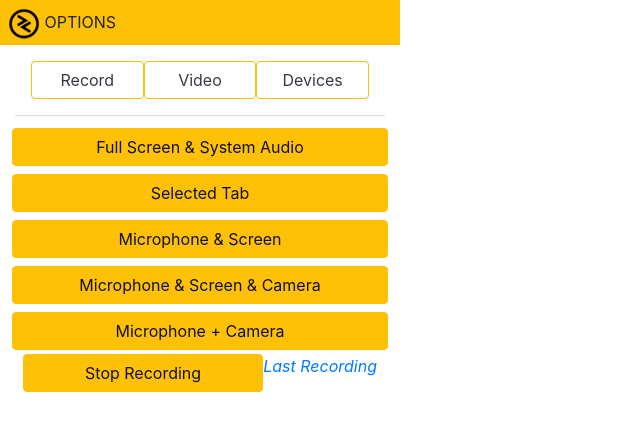
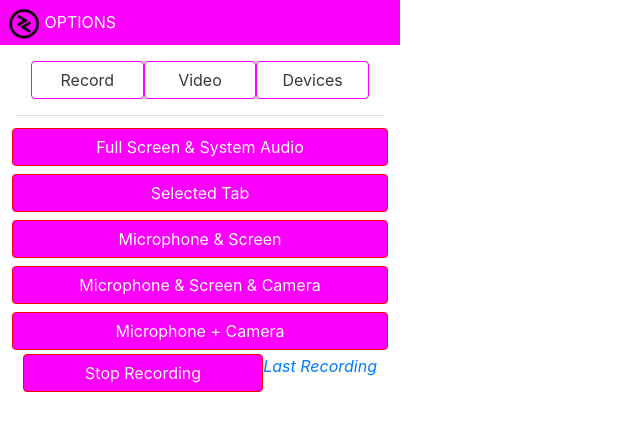
Before and after one commit to sikandartariq1/screen-recording, a browser extension: page dropdown.html in a window 1280 px wide. Shown: the whole page, without its empty margins (0-640 px from the left). Drawn offline with Linux system fonts and the light colour scheme.

Commit message:
Change theme color

```diff
--- a/dropdown.html
+++ b/dropdown.html
@@ -11,20 +11,20 @@
   <body style="width: 400px; margin: 0; padding: 0;">
     <div class="container-fluid">
     <div class="row">
-      <div class="col-12 bg-warning p-2" style="height: 45px;">
+      <div class="col-12 bg-custom p-2" style="height: 45px;">
         <img src="images/main-icon-32x32.png">
-        <span>OPTIONS</span>
+        <span class="text-white">OPTIONS</span>
       </div>
       <div class="col-12">
         <div class="clearfix"></div>
         <ul class="nav nav-tabs p-3">
-          <li class="col-4 btn btn-outline-warning">
+          <li class="col-4 btn btn-outline-custom">
             <a data-toggle="tab" class="text-dark" href="#menu1">Record</a>
           </li>
-          <li class="col-4 btn btn-outline-warning">
+          <li class="col-4 btn btn-outline-custom">
             <a data-toggle="tab" class="text-dark" href="#menu3">Video</a>
           </li>
-          <li class="btn col-4 btn-outline-warning">
+          <li class="btn col-4 btn-outline-custom">
             <a data-toggle="tab" class="text-dark" href="#home">Devices</a>
           </li>
         </ul>
@@ -38,27 +38,27 @@
             <div id="menu1" class="tab-pane fade active show">
               <article id="default-section">
                 <div class="row p-1">
-                  <button class="btn btn-warning col-12" id="full-screen">
+                  <button class="btn btn-custom col-12" id="full-screen">
                     Full Screen & System Audio
                   </button>
                 </div>
                 <div class="row p-1">
-                  <button class="btn btn-warning col-12" id="selected-tab">
+                  <button class="btn btn-custom col-12" id="selected-tab">
                     Selected Tab
                   </button>
                 </div>
                 <div class="row p-1">
-                  <button class="btn btn-warning col-12" id="microphone-screen">
+                  <button class="btn btn-custom col-12" id="microphone-screen">
                     Microphone & Screen
                   </button>
                 </div>
                 <div class="row p-1">
-                  <button class="btn btn-warning col-12" id="microphone-screen-camera">
+                  <button class="btn btn-custom col-12" id="microphone-screen-camera">
                     Microphone & Screen  & Camera
                   </button>
                 </div>
                 <div class="row p-1">
-                  <button class="btn btn-warning col-12" id="microphone-webcam">
+                  <button class="btn btn-custom col-12" id="microphone-webcam">
                     Microphone + Camera
                   </button>
                 </div>
@@ -68,7 +68,7 @@
              </article>
               <article id="stop-section">
                 <div class="row">
-                  <button class="btn btn-warning col-12" id="stop-recording">
+                  <button class="btn btn-custom col-12" id="stop-recording">
                     Stop Recording
                   </button>
                 </div>
```
Also changed, not shown: css/bootstrap.min.css, 1 other file.
